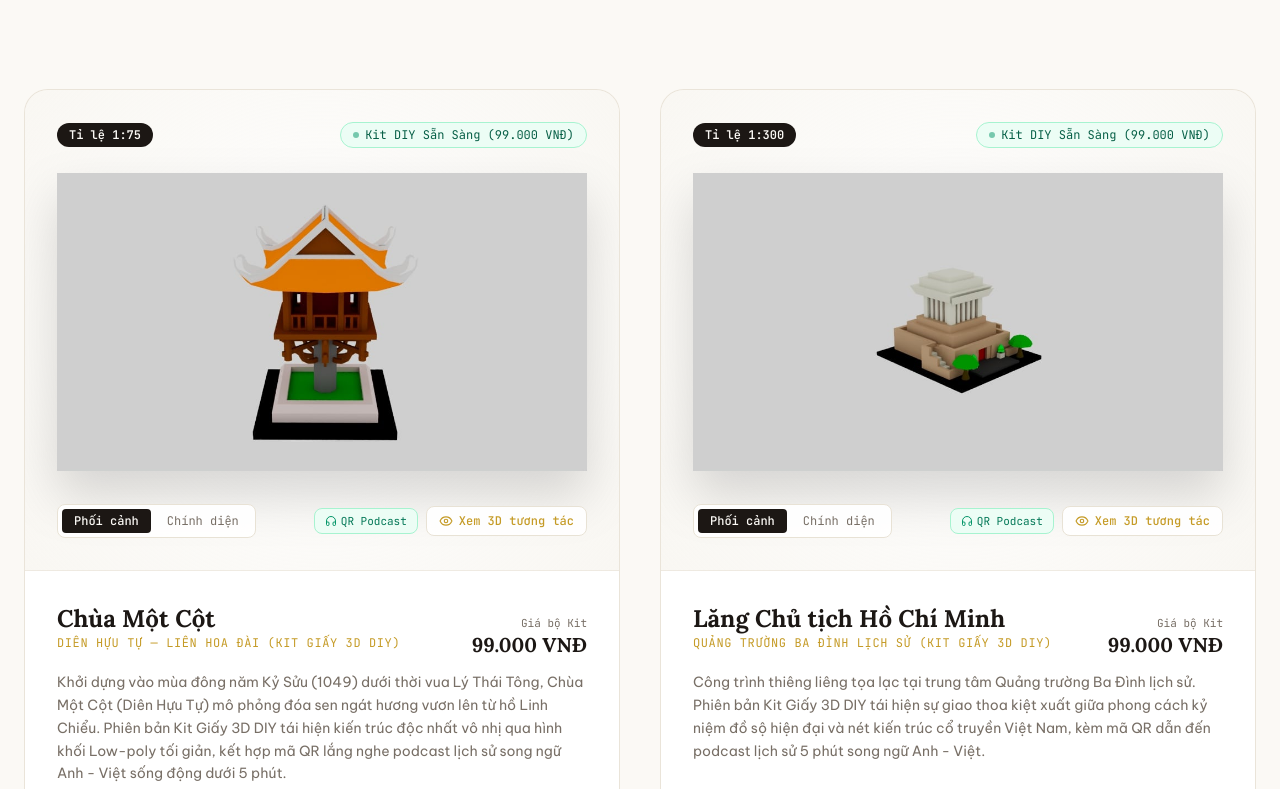
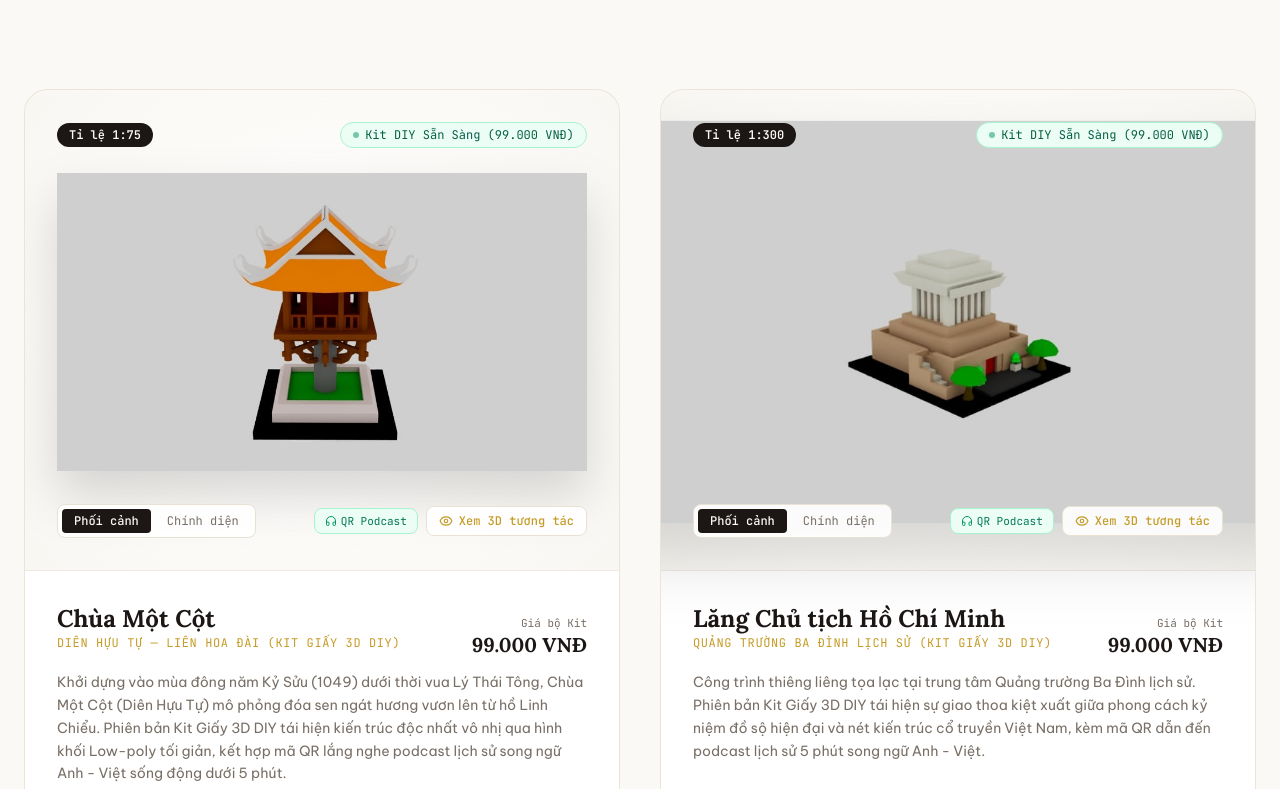
Before and after one commit to ngocthanhhx7/VietScapeModels, a React (Vite) app: page / in a window 1280 px wide. Shown: the part 2651-3440 px from the top of the page. Built offline with nearby package versions, Linux system fonts and the light colour scheme.

Commit message:
fix(ui): enlarge Lang Bac model display scale by 35% in collections and 3D viewer

```diff
--- a/scripts/verify-e2e-all.js
+++ b/scripts/verify-e2e-all.js
@@ -163,6 +163,9 @@ const modelsDataCode = fs.readFileSync(path.join(rootDir, 'src/data/modelsData.t
 assert(modelsDataCode.includes("dimensionDisplay: '19 × 20 × 30 cm'"), 'Chùa Một Cột has exact dimensions 19 × 20 × 30 cm');
 assert(modelsDataCode.includes("dimensionDisplay: '33 × 30 × 23 cm'"), 'Lăng Bác has exact dimensions 33 × 30 × 23 cm');
 assert(modelsDataCode.includes("dimensionDisplay: '26 × 21 × 33 cm'"), 'Khuê Văn Các has exact dimensions 26 × 21 × 33 cm');
+assert(modelsDataCode.includes('visualScale: 1.35'), 'Lăng Bác has visualScale 1.35 for prominent display');
+assert(collectionsCode.includes('model.visualScale'), 'CollectionsSection supports visualScale');
+assert(viewerCode.includes('model.visualScale'), 'InteractiveViewer supports visualScale');
 
 const testimonialsCode = fs.readFileSync(path.join(rootDir, 'src/components/sections/TestimonialsSection.tsx'), 'utf-8');
 assert(testimonialsCode.includes('id="testimonials"'), 'TestimonialsSection declares id="testimonials"');
--- a/src/components/sections/CollectionsSection.tsx
+++ b/src/components/sections/CollectionsSection.tsx
@@ -129,12 +129,19 @@ export const CollectionsSection: React.FC<CollectionsSectionProps> = ({
 
                   {/* Render Image Display */}
                   <div className="relative my-6 h-[300px] flex items-center justify-center">
+                    <div
+                      className="w-full h-full flex items-center justify-center"
+                      style={{
+                        transform: model.visualScale ? `scale(${model.visualScale})` : undefined,
+                      }}
+                    >
                       <img
                         src={currentImg}
                         alt={`${model.name} render`}
                         className="max-h-full max-w-full object-contain drop-shadow-2xl transition-transform duration-500 group-hover:scale-105"
                         loading="lazy"
                       />
+                    </div>
                   </div>
 
                   {/* Angle Switcher Controls & Quick 3D button */}
--- a/src/components/sections/InteractiveViewer.tsx
+++ b/src/components/sections/InteractiveViewer.tsx
@@ -239,7 +239,7 @@ export const InteractiveViewer: React.FC<InteractiveViewerProps> = ({
               {/* Scalable Model Container with Hotspots */}
               <div
                 className="relative z-10 w-full flex items-center justify-center transition-transform duration-300"
-                style={{ transform: `scale(${zoom})` }}
+                style={{ transform: `scale(${zoom * (model.visualScale || 1)})` }}
               >
                 <img
                   src={model.views[angle]}
--- a/src/data/modelsData.ts
+++ b/src/data/modelsData.ts
@@ -106,6 +106,7 @@ export const modelsData: ModelSpecification[] = [
       weightGrams: 350,
     },
     dimensionDisplay: '33 × 30 × 23 cm',
+    visualScale: 1.35,
     material: 'Giấy bìa mỹ thuật vân sa thạch 250gsm dập nếp vi sai, in sắc nét',
     finish: 'Mực in sắc nét với keo sữa chuyên dụng, dập nếp trợ lực chống nứt gãy giấy',
     editionLimit: 1000,
--- a/src/types/index.ts
+++ b/src/types/index.ts
@@ -26,6 +26,7 @@ export interface ModelSpecification {
     weightGrams: number;
   };
   dimensionDisplay?: string;
+  visualScale?: number;
   material: string;
   finish: string;
   editionLimit: number;
```
Lines whose indentation alone changed are shown as unchanged.
